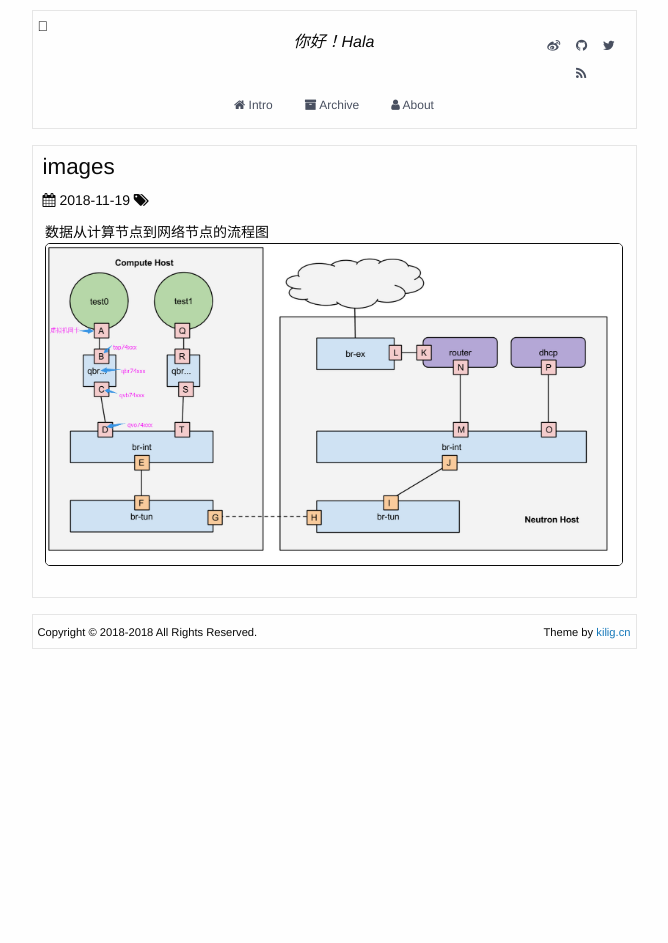
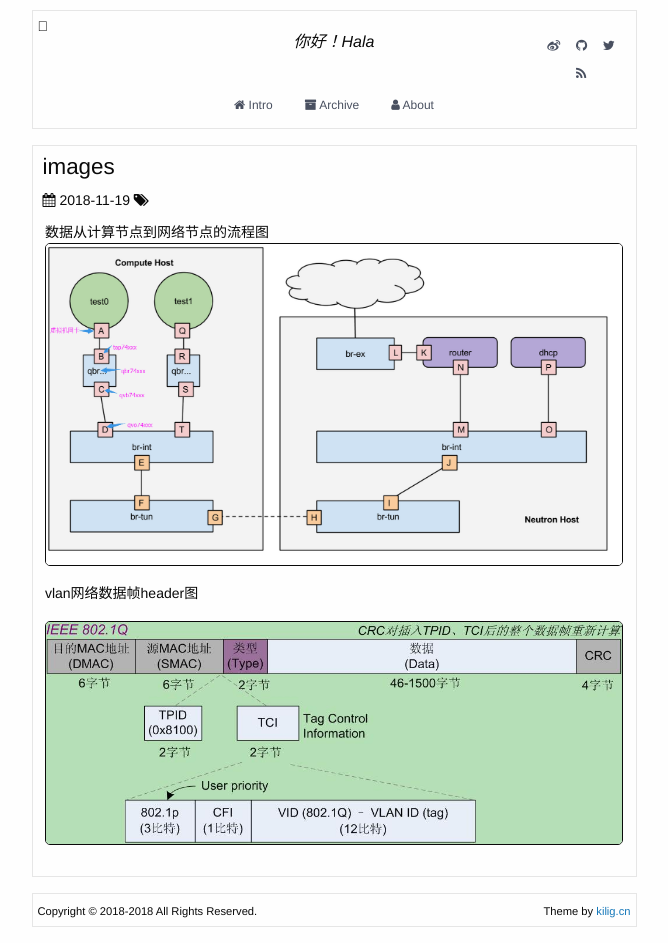
Before and after one commit to hadesleejs/hadesleejs.github.io, a Jekyll site: the page built from _posts/2018-11-19-image-say.md, in a window 1280 px wide. Shown: the whole page, without its empty margins (306-974 px from the left). Built offline with Jekyll 4.4.1, drawn with Linux system fonts in a browser that asks for light colours; before the commit the page ends 900 px from its top, so only the background shows below that.

Commit message:
add network  image

```diff
--- a/_posts/2018-11-19-image-say.md
+++ b/_posts/2018-11-19-image-say.md
@@ -7,3 +7,7 @@ categories: admin update
 
 数据从计算节点到网络节点的流程图
 !['数据从计算节点到网络节点']({{site.baseurl}}/images/com_network_frame.png)
+
+vlan网络数据帧header图
+
+!['数据从计算节点到网络节点']({{site.baseurl}}/images/vlan_frame.jpg)
```
Also changed, not shown: images/vlan_frame.jpg (added).
